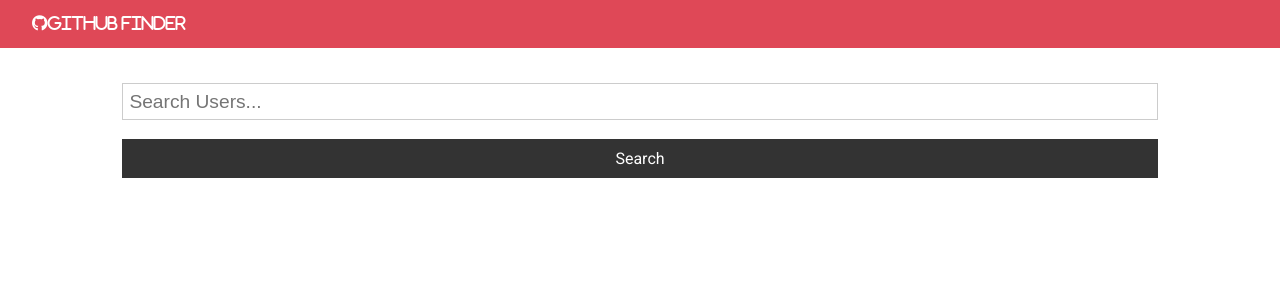
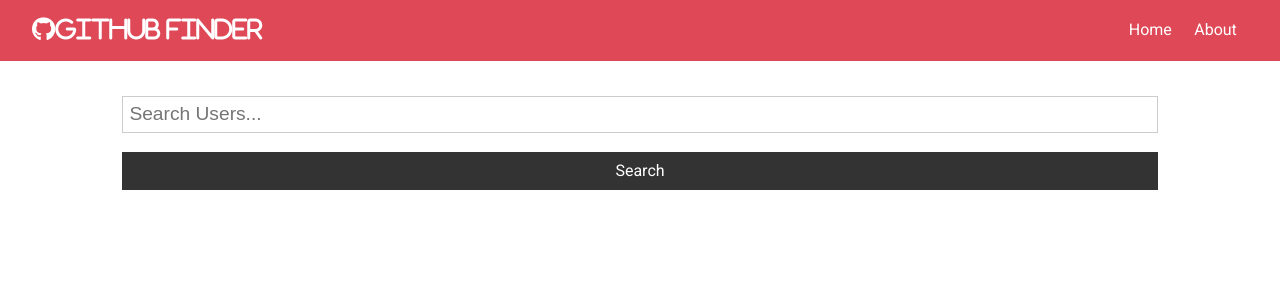
Before and after one commit to RdotSilva/React-GitHub-Finder, a React (Create React App) app: page / in a window 1280 px wide. Shown: the top 300 px of the page. Built offline with nearby package versions, Linux system fonts and the light colour scheme.

Commit message:
Add Home and About Links in Navbar

```diff
--- a/src/components/layout/Navbar.js
+++ b/src/components/layout/Navbar.js
@@ -1,12 +1,21 @@
 import React from "react";
 import PropTypes from "prop-types";
+import { Link } from "react-router-dom";
 
 const Navbar = ({ icon, title }) => {
 	return (
 		<nav className="navbar bg-primary">
-			<div>
+			<h1>
 				<i className={icon}>{title}</i>
-			</div>
+			</h1>
+			<ul>
+				<li>
+					<Link to="/">Home</Link>
+				</li>
+				<li>
+					<Link to="/about">About</Link>
+				</li>
+			</ul>
 		</nav>
 	);
 };
```
